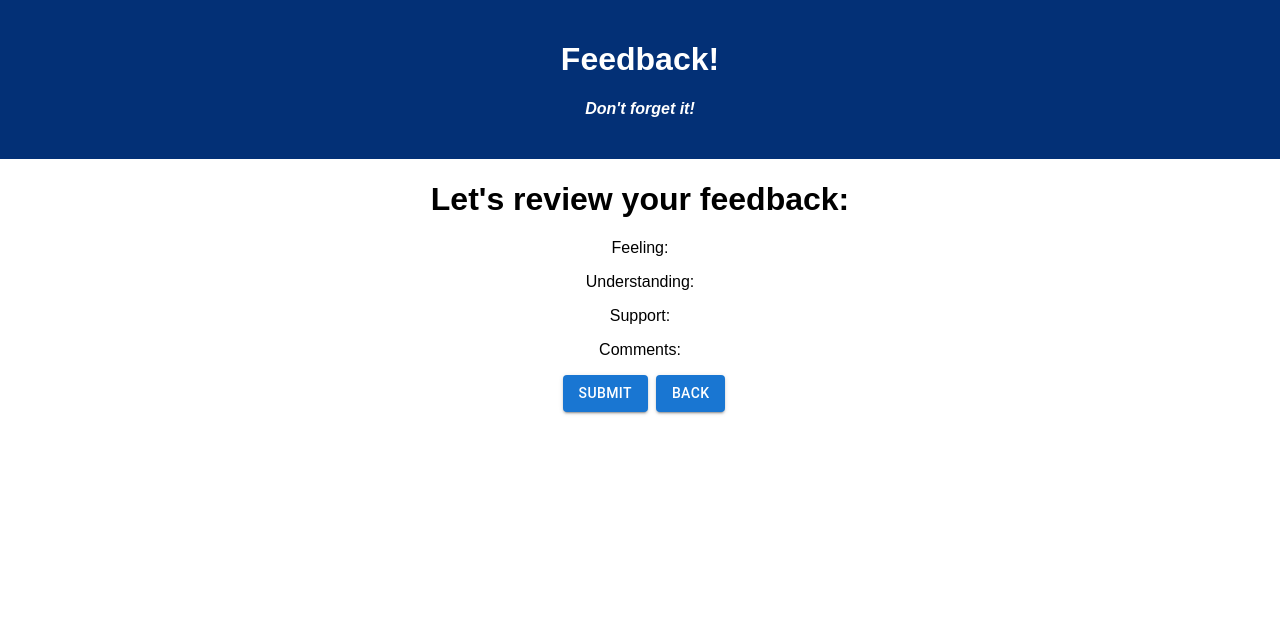
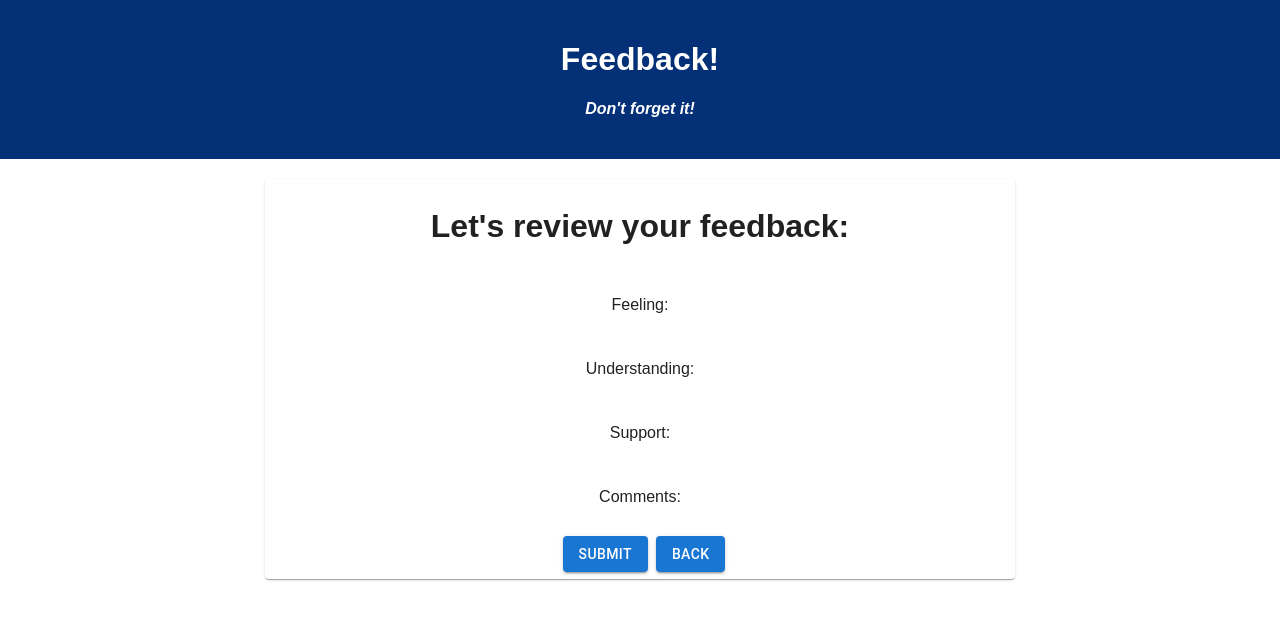
Before and after one commit to stephenmussel/redux-feedback-app, a React (Create React App) app: page /#/review in a window 1280 px wide. Shown: the top 620 px of the page. Built offline with nearby package versions, Linux system fonts and the light colour scheme.

Commit message:
added paper MUI to views

```diff
--- a/src/components/App/App.css
+++ b/src/components/App/App.css
@@ -21,3 +21,11 @@
 h4 {
   font-style: italic;
 }
+
+.feedback-container{
+  display: flex;
+  margin: auto;
+  min-height: 400px;
+  flex-direction: column;
+  justify-content: space-around;
+}
--- a/src/components/CommentsForm/CommentsForm.jsx
+++ b/src/components/CommentsForm/CommentsForm.jsx
@@ -2,6 +2,7 @@ import { useState, useEffect } from 'react';
 import { useDispatch, useSelector } from 'react-redux';
 import { useHistory } from 'react-router-dom';
 import Button from '@mui/material/Button';
+import Paper from '@mui/material/Paper';
 
 function CommentsForm() {
 
@@ -49,6 +50,7 @@ function CommentsForm() {
 
     return(
         <>
+        <Paper variant="elevation" className="feedback-container" sx={{width: 750}}>
             <h1>Any comments you want to leave?</h1>
             <form onSubmit={handleCommentsSubmit}>
                 <textarea
@@ -65,6 +67,7 @@ function CommentsForm() {
                 <Button sx={{ml: 1, mr: 1}} variant="contained" type="submit">Next</Button>
                 <Button variant="contained" onClick={goBack}>Back</Button>
             </form>
+        </Paper>
         </>
     )
 }
--- a/src/components/FeelingForm/FeelingForm.jsx
+++ b/src/components/FeelingForm/FeelingForm.jsx
@@ -2,6 +2,8 @@ import { useState, useEffect } from 'react';
 import { useDispatch, useSelector } from 'react-redux';
 import { useHistory } from 'react-router-dom';
 import Button from '@mui/material/Button';
+import Box from '@mui/material/Box';
+import Paper from '@mui/material/Paper';
 
 function FeelingForm() {
 
@@ -42,6 +44,7 @@ function FeelingForm() {
 
     return(
         <>
+        <Paper variant="elevation" className="feedback-container" sx={{width: 750}}>
             <h1>How are you feeling?</h1>
             <form onSubmit={handleFeelingSubmit}>
                 <input
@@ -59,8 +62,9 @@ function FeelingForm() {
                     value="Next"
                     style={{margin: 5}}
                 /> */}
-                <Button sx={{ml: 1, mr: 1}} variant="contained" type="submit">Next</Button>
+                <Button sx={{ml: 1, mr: 1}} variant="contained" type="submit" className="button-container">Next</Button>
             </form>
+        </Paper>
         </>
     )
 }
--- a/src/components/ReviewFeedback/ReviewFeedback.jsx
+++ b/src/components/ReviewFeedback/ReviewFeedback.jsx
@@ -2,6 +2,7 @@ import { useSelector } from 'react-redux';
 import axios from 'axios';
 import { useHistory } from 'react-router-dom';
 import Button from '@mui/material/Button';
+import Paper from '@mui/material/Paper';
 
 function ReviewFeedback() {
 
@@ -31,6 +32,7 @@ function ReviewFeedback() {
 
     return(
         <>
+        <Paper variant="elevation" className="feedback-container" sx={{width: 750}}>
             <h1>Let's review your feedback: </h1>
             {/* <p>{JSON.stringify(feedback)}</p> */}
 
@@ -38,8 +40,11 @@ function ReviewFeedback() {
             <p>Understanding: {feedback.understanding}</p>
             <p>Support: {feedback.support}</p>
             <p>Comments: {feedback.comments}</p>
-            <Button sx={{ml: 1, mr: 1}} variant="contained" onClick={handleReviewSubmit}>Submit</Button>
-            <Button variant="contained" onClick={goBack}>Back</Button>
+            <div>
+                <Button sx={{ml: 1, mr: 1}} variant="contained" onClick={handleReviewSubmit}>Submit</Button>
+                <Button variant="contained" onClick={goBack}>Back</Button>
+            </div>
+        </Paper>
         </>
     )
 }
--- a/src/components/SupportForm/SupportForm.jsx
+++ b/src/components/SupportForm/SupportForm.jsx
@@ -2,6 +2,7 @@ import { useState, useEffect } from 'react';
 import { useDispatch, useSelector } from 'react-redux';
 import { useHistory } from 'react-router-dom';
 import Button from '@mui/material/Button';
+import Paper from '@mui/material/Paper';
 
 function SupportForm() {
 
@@ -49,6 +50,7 @@ function SupportForm() {
 
     return(
         <>
+        <Paper variant="elevation" className="feedback-container" sx={{width: 750}}>
             <h1>How well are you being supported?</h1>
             <form onSubmit={handleSupportSubmit}>
                 <input
@@ -69,6 +71,7 @@ function SupportForm() {
                 <Button sx={{ml:1, mr: 1}} variant="contained" type="submit">Next</Button>
                 <Button variant="contained" onClick={goBack}>Back</Button>
             </form>
+        </Paper>
         </>
     )
 }
--- a/src/components/ThankYou/ThankYou.jsx
+++ b/src/components/ThankYou/ThankYou.jsx
@@ -1,6 +1,8 @@
 import { useDispatch } from 'react-redux';
 import { useHistory } from 'react-router-dom';
 import Button from '@mui/material/Button';
+import Paper from '@mui/material/Paper';
+
 
 function ThankYou() {
 
@@ -23,8 +25,12 @@ function ThankYou() {
 
     return(
         <>
+        <Paper variant="elevation" className="feedback-container" sx={{width: 750}}>
             <h1>Thank you!</h1>
-            <Button variant="contained" onClick={handleNewFeedback}>Leave new feedback!</Button>
+            <div>
+                <Button variant="contained" onClick={handleNewFeedback}>Leave new feedback!</Button>
+            </div>
+        </Paper>
         </>
     )
 }
--- a/src/components/UnderstandingForm/UnderstandingForm.jsx
+++ b/src/components/UnderstandingForm/UnderstandingForm.jsx
@@ -2,6 +2,7 @@ import { useState, useEffect } from 'react';
 import { useDispatch, useSelector } from 'react-redux';
 import { useHistory } from 'react-router-dom';
 import Button from '@mui/material/Button';
+import Paper from '@mui/material/Paper';
 
 function UnderstandingForm() {
 
@@ -49,6 +50,7 @@ function UnderstandingForm() {
 
     return(
         <>
+        <Paper variant="elevation" className="feedback-container" sx={{width: 750}} >
             <h1>How well are you understanding the content?</h1>
             <form onSubmit={handleUnderstandSubmit}>
                 <input
@@ -69,6 +71,7 @@ function UnderstandingForm() {
                 <Button sx={{ml: 1, mr: 1}} variant="contained" type="submit">Next</Button>
                 <Button variant="contained" onClick={goBack}>Back</Button>
             </form>
+        </Paper>
         </>
     )
 }
```
